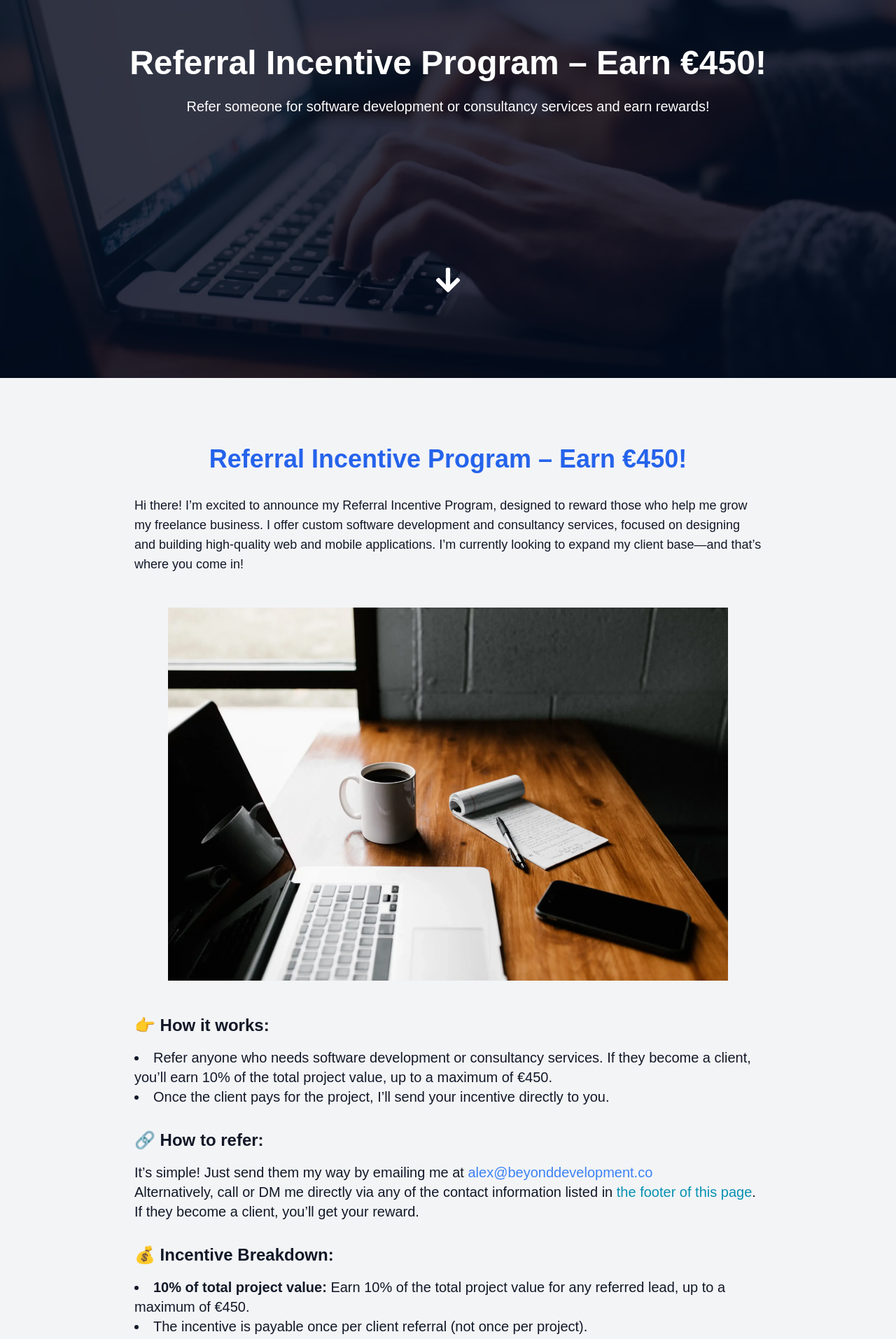
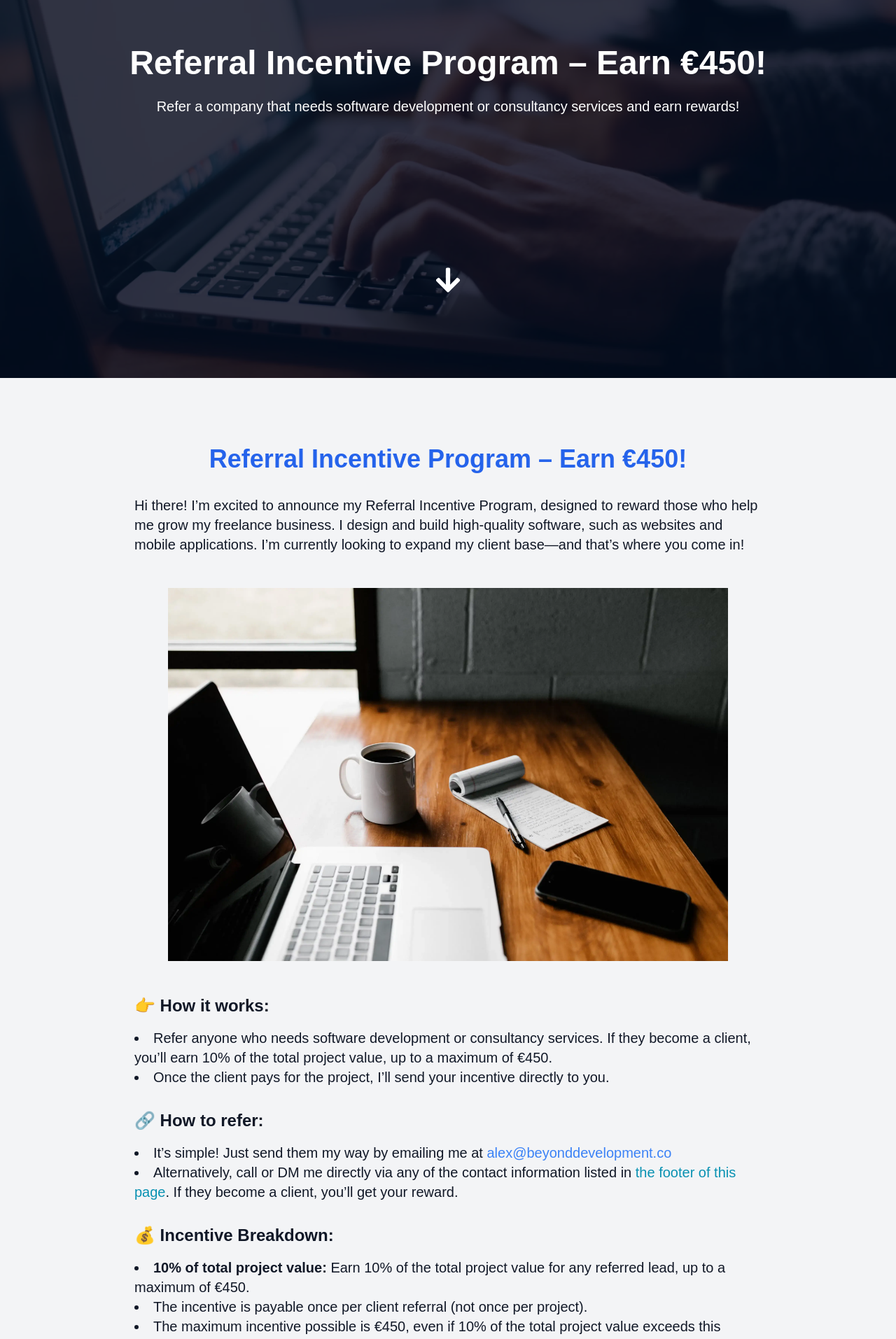
Before and after one commit to blyal/beyond-retail, a Next.js app: page /referrals in a window 1280 px wide. Shown: the part 260-2173 px from the top of the page at 70% size. Built offline with nearby package versions, Linux system fonts and the light colour scheme.

Commit message:
minor fixes & optimisations

```diff
--- a/src/app/referrals/page.tsx
+++ b/src/app/referrals/page.tsx
@@ -41,8 +41,8 @@ const ReferralProgram = () => {
             Referral Incentive Program – Earn €450!
           </h1>
           <p className="text-xl mb-12 mobilePortrait:text-lg">
-            Refer someone for software development or consultancy services and
-            earn rewards!
+            Refer a company that needs software development or consultancy
+            services and earn rewards!
           </p>
         </div>
 
@@ -67,13 +67,12 @@ const ReferralProgram = () => {
           </h1>
 
           {/* Introduction */}
-          <p className="text-lg mb-8">
+          <p className="text-xl mb-8">
             Hi there! I’m excited to announce my Referral Incentive Program,
             designed to reward those who help me grow my freelance business. I
-            offer custom software development and consultancy services, focused
-            on designing and building high-quality web and mobile applications.
-            I’m currently looking to expand my client base—and that’s where you
-            come in!
+            design and build high-quality software, such as websites and mobile
+            applications. I’m currently looking to expand my client base—and
+            that’s where you come in!
           </p>
 
           <div className="flex justify-center my-12">
@@ -102,20 +101,25 @@ const ReferralProgram = () => {
 
           {/* How to Refer */}
           <h2 className="text-2xl font-semibold mb-4">🔗 How to refer:</h2>
-          <p className="text-xl mb-0">
+          <ul className="list-disc list-inside mb-8 text-xl">
+            <li>
               It’s simple! Just send them my way by emailing me at{" "}
-            <a href="mailto:your-email@example.com" className="text-blue-500">
+              <a
+                href="mailto:alex@beyonddevelopment.co"
+                className="text-blue-500"
+              >
                 alex@beyonddevelopment.co
               </a>
-          </p>
-          <p className="text-xl mb-8">
+            </li>
+            <li>
               Alternatively, call or DM me directly via any of the contact
               information listed in{" "}
               <a href="#footer" className="text-cyan-600 hover:text-cyan-500">
                 the footer of this page
               </a>
               . If they become a client, you’ll get your reward.
-          </p>
+            </li>
+          </ul>
 
           {/* Incentive Details */}
           <h2 className="text-2xl font-semibold mb-4">
--- a/src/components/homepage/AboutSection/index.tsx
+++ b/src/components/homepage/AboutSection/index.tsx
@@ -42,9 +42,10 @@ const AboutSection = () => {
             satisfaction.
           </AboutBlock>
           <AboutBlock title="Global Consulting Experience">
-            I’ve worked with companies across multiple regions, always adapting
-            to ensure seamless collaboration. My flexible, remote setup allows
-            me to adapt to your needs, no matter where you’re located.
+            I’ve worked with companies across multiple regions internationally,
+            always adapting to ensure seamless collaboration. My flexible,
+            remote setup allows me to adapt to your needs, no matter where
+            you’re located.
           </AboutBlock>
         </div>
       </div>
--- a/src/components/homepage/ServicesSection/index.tsx
+++ b/src/components/homepage/ServicesSection/index.tsx
@@ -9,13 +9,16 @@ const ServicesSection = () => {
     >
       <video
         className="absolute top-0 left-0 w-full h-full object-cover z-[-1]"
-        src="/laptop-video.mp4"
         autoPlay
         loop
         muted
         playsInline
         preload="none"
-      />
+      >
+        <source src="/laptop-video.webm" type="video/webm" />
+        <source src="/laptop-video.mp4" type="video/mp4" />
+        Your browser does not support the video tag.
+      </video>
       <div className="container mx-auto">
         <h2 className="text-3xl font-semibold text-white mb-4 drop-shadow-xl">
           Broad Expertise
--- a/src/components/homepage/TestimonialsSection/index.tsx
+++ b/src/components/homepage/TestimonialsSection/index.tsx
@@ -1,7 +1,7 @@
 "use client";
 
 import Testimonial from "./Testimonial";
-import Slider from "react-slick";
+import Slider, { Settings } from "react-slick";
 import "slick-carousel/slick/slick.css";
 import "slick-carousel/slick/slick-theme.css";
 import Image from "next/image";
@@ -35,10 +35,11 @@ const NextArrow = ({ onClick }: ArrowProps) => {
   );
 };
 
-const settings = {
+const settings: Settings = {
   dots: false,
   infinite: true,
   speed: 500,
+  lazyLoad: "progressive",
   slidesToShow: 1,
   slidesToScroll: 1,
   prevArrow: <PrevArrow />,
@@ -55,20 +56,25 @@ const TestimonialsSection = () => {
   }, []);
 
   useEffect(() => {
-    const imagesToPreload = [
-      "/moeliker.webp",
-      "/visser.webp",
-      "/nsl-logo-square.webp",
-      "/khang.webp",
-      "/vogel.webp",
-      "/moeliker.jpeg",
-      "/visser.jpeg",
-      "/nsl-logo-square.png",
-      "/vogel.jpeg",
-      "/khang.jpeg",
+    const imageNames = [
+      "moeliker",
+      "visser",
+      "nsl-logo-square",
+      "khang",
+      "vogel",
+      "angelika",
+      "dgt-logo",
     ];
+    const imagesToPreload = imageNames.map((name) =>
+      browserUsesWebP
+        ? `/${name}.webp`
+        : name === "nsl-logo-square" || name === "dgt-logo"
+        ? `/${name}.png`
+        : `/${name}.jpeg`
+    );
+
     preloadImages(imagesToPreload);
-  }, []);
+  }, [browserUsesWebP]);
 
   const getImageSource = (imageName: string) => {
     if (browserUsesWebP) {
```
Also changed, not shown: 2 other files (tests, documents, lock files or other folders). Lines whose indentation alone changed are shown as unchanged.
